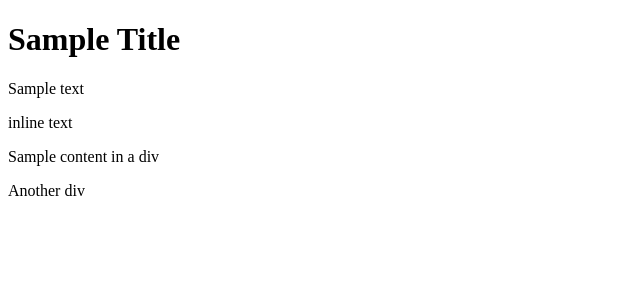
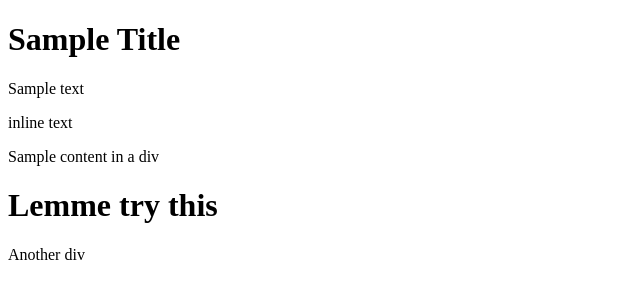
Before and after one commit to qbecheau/qbecheau.github.io, a plain HTML site: page index.html in a window 1280 px wide. Shown: the whole page, without its empty margins (0-640 px from the left). Drawn offline with Linux system fonts and the light colour scheme.

Commit message:
Update index.html

```diff
--- a/index.html
+++ b/index.html
@@ -10,6 +10,7 @@
 		<div>
 		<p>Sample content in a div </p>
 		</div>
+		<h1> Lemme try this </h1>
 		<div> Another div </div>
 	</body>
 </html>
```
